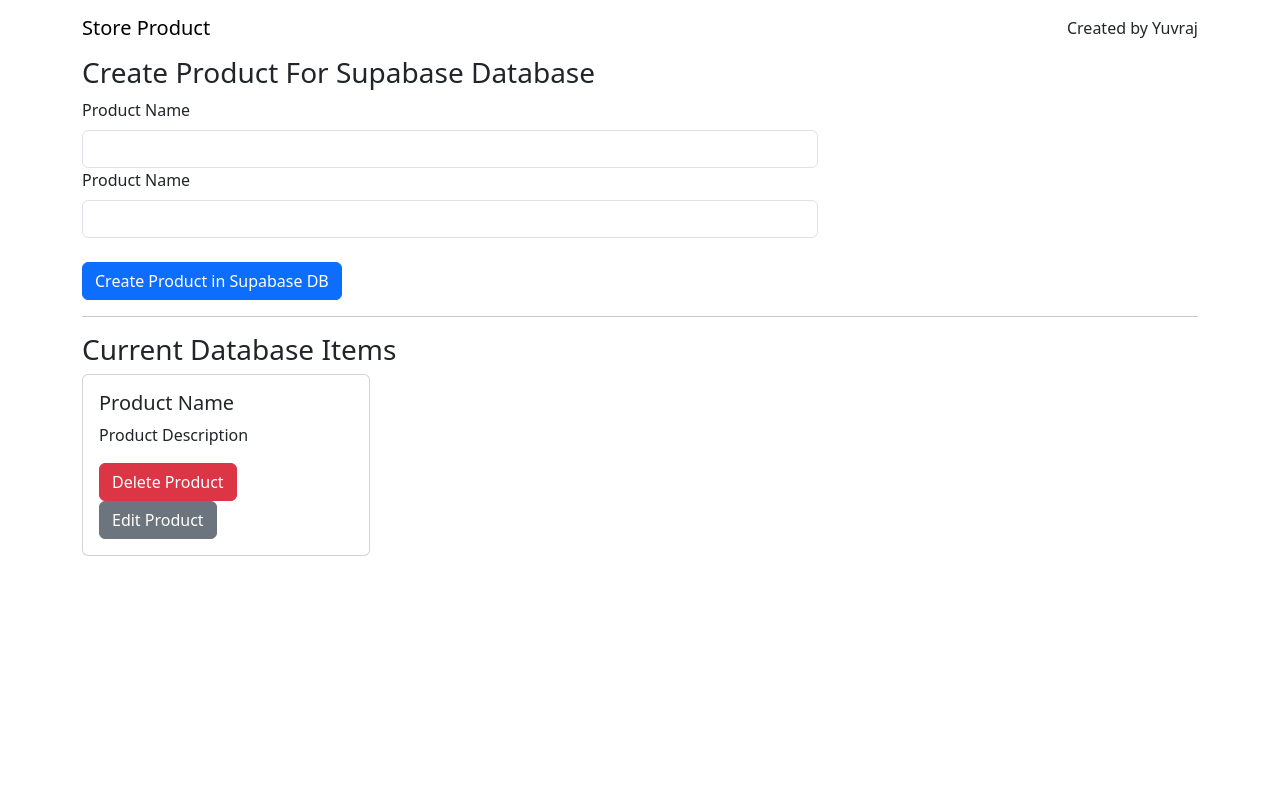
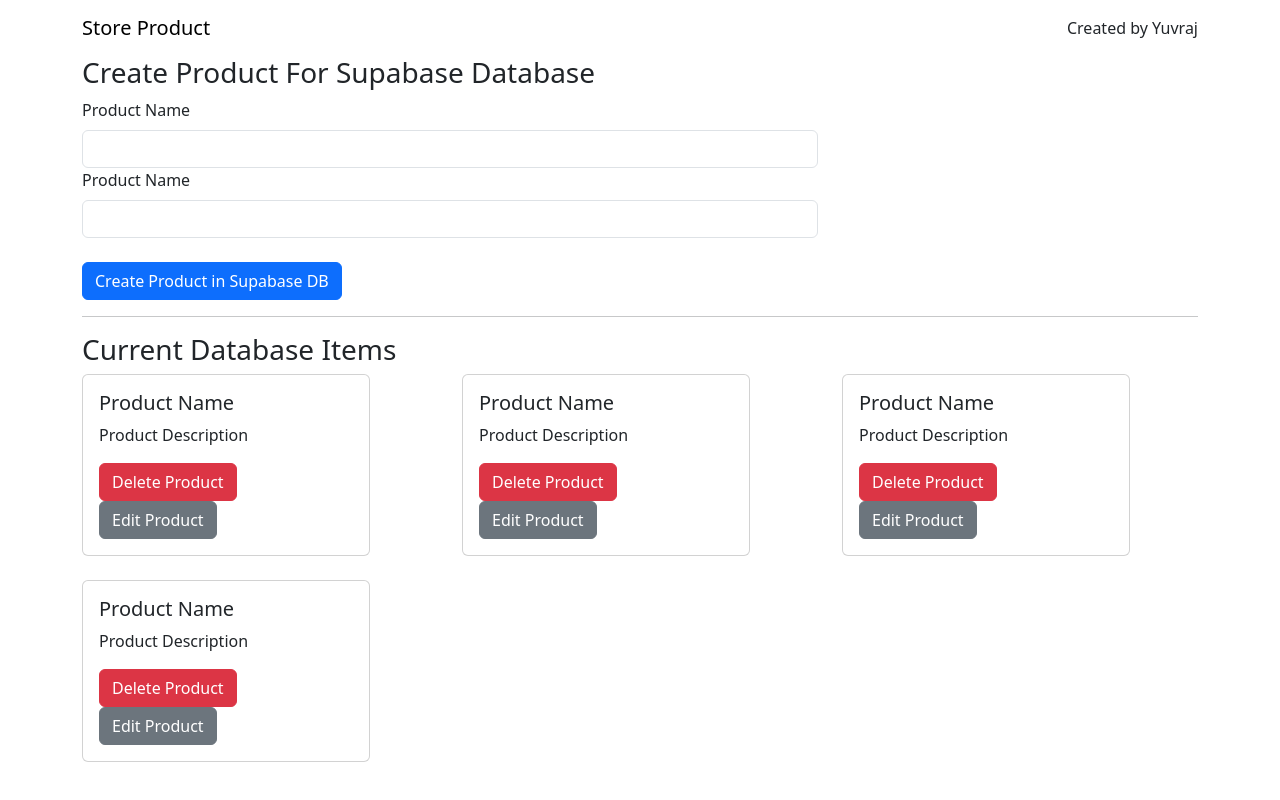
Before and after one commit to stingbulker/Supabase-Crud-app, a React (Create React App) app: page / in a window 1280 px wide. Built offline with nearby package versions, Linux system fonts and the light colour scheme.

Commit message:
did something wrong when uploading on GitHub now fixing it

```diff
--- a/src/App.js
+++ b/src/App.js
@@ -56,6 +56,15 @@ function App() {
           <Col>
             <ProductCard />
           </Col>
+          <Col>
+            <ProductCard />
+          </Col>
+          <Col>
+            <ProductCard />
+          </Col>
+          <Col>
+            <ProductCard />
+          </Col>
         </Row>
       </Container>
     </>
--- a/src/productCard.js
+++ b/src/productCard.js
@@ -3,14 +3,44 @@ import { Card, Button, Form } from "react-bootstrap";
 
 function ProductCard() {
   const [editing, setEditing] = useState(false);
+  const [name, setName] = useState("");
+  const [description, setDescription] = useState("");
 
   return (
     <Card style={{ width: "18rem" }}>
       <Card.Body>
-        <Card.Title>Product Name</Card.Title>
-        <Card.Text>Product Description</Card.Text>
-        <Button variant="danger">Delete Product</Button>
-        <Button variant="secondary">Edit Product</Button>
+        {editing == false ? (
+          <>
+            <Card.Title>Product Name</Card.Title>
+            <Card.Text>Product Description</Card.Text>
+            <Button variant="danger">Delete Product</Button>
+            <Button variant="secondary" onClick={() => setEditing(true)}>
+              Edit Product
+            </Button>
+          </>
+        ) : (
+          <>
+            <h4>Editing Product</h4>
+            <Button size="sm" onClick={() => setEditing(false)}>
+              Go Back
+            </Button>
+            <br />
+            <Form.Label>Product Name</Form.Label>
+            <Form.Control
+              type="text"
+              id="name"
+              onChange={(e) => setName(e.target.value)}
+            />
+            <Form.Label>Product Name</Form.Label>
+            <Form.Control
+              type="text"
+              id="name"
+              onChange={(e) => setDescription(e.target.value)}
+            />
+            <br />
+            <Button>Create Product in Supabase DB</Button>
+          </>
+        )}
       </Card.Body>
     </Card>
   );
```
